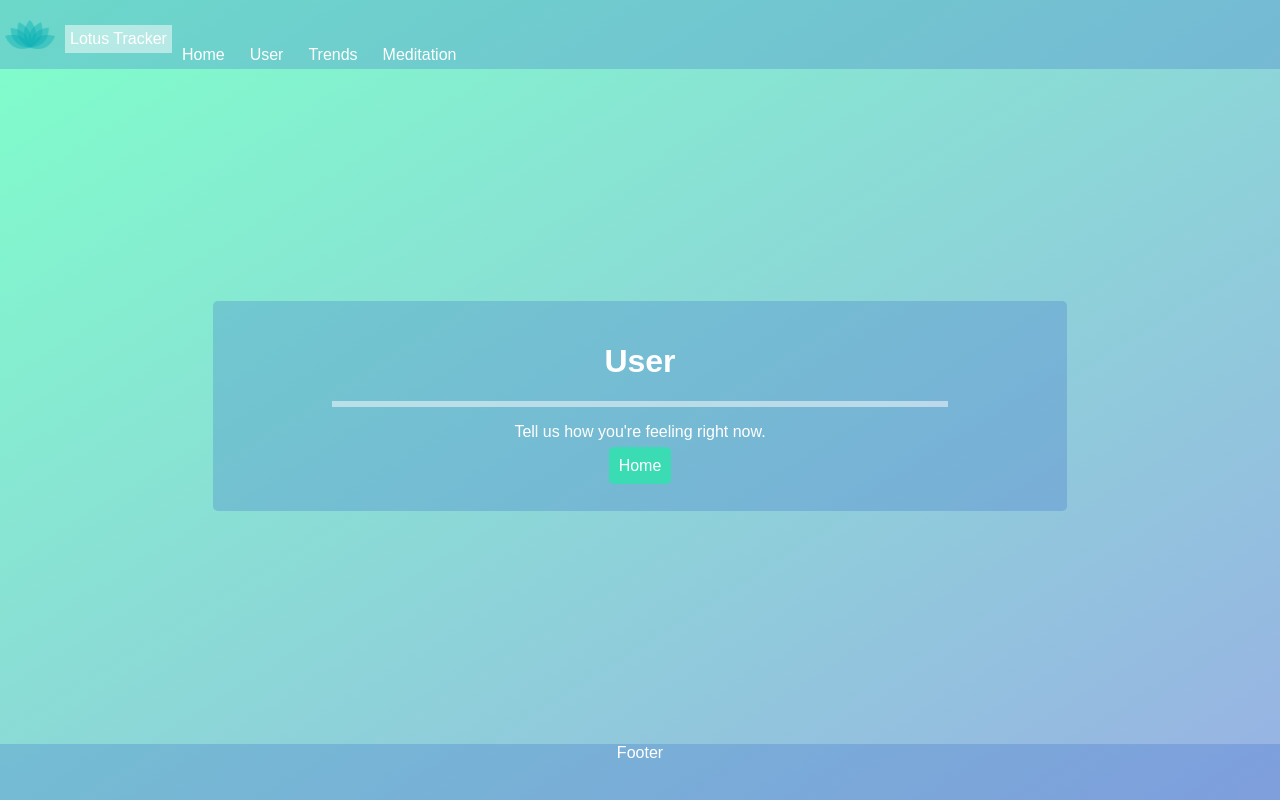
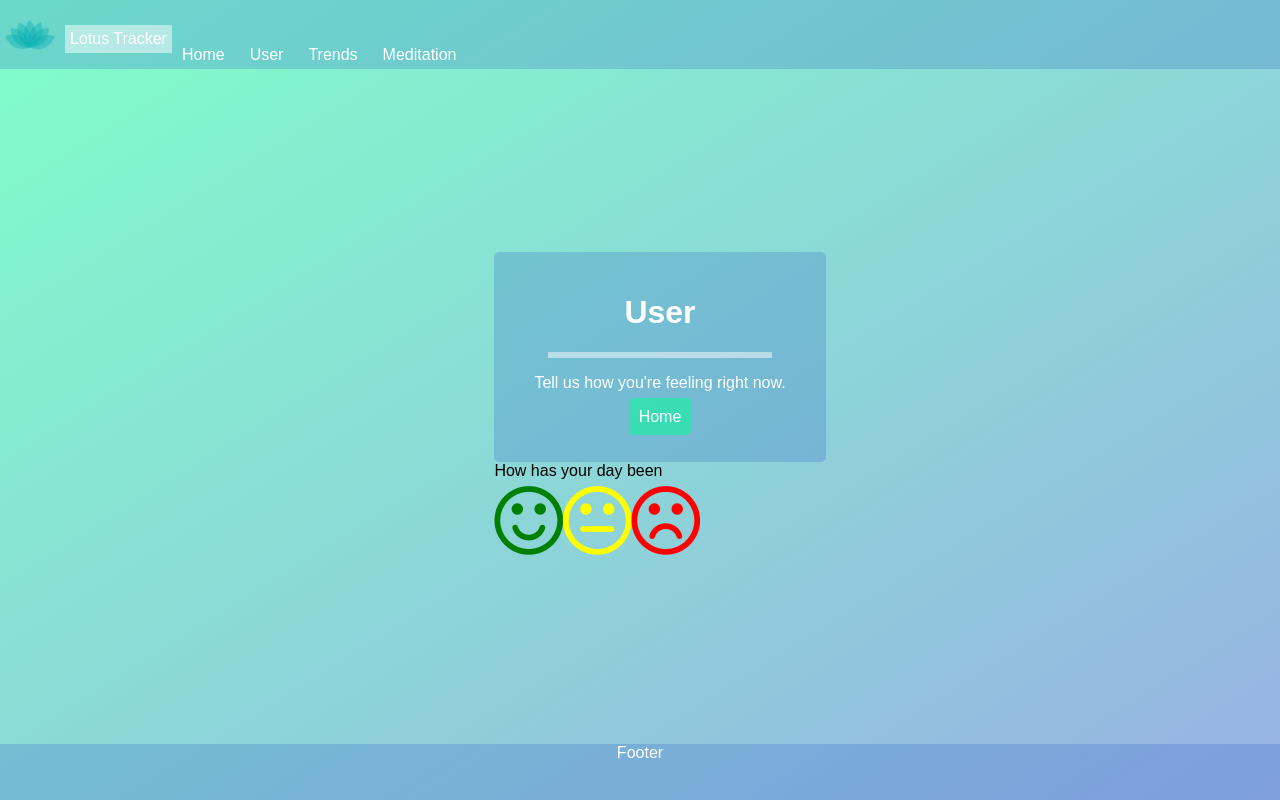
Before and after one commit to Squatch89/lotus, a React (Create React App) app in the folder client/: page /user in a window 1280 px wide. Built offline with nearby package versions, Linux system fonts and the light colour scheme.

Commit message:
User page implemented with user choices and conditional render for trends or meditation work

```diff
--- a/client/public/index.html
+++ b/client/public/index.html
@@ -10,6 +10,7 @@
     -->
     <link rel="manifest" href="%PUBLIC_URL%/manifest.json">
     <link rel="shortcut icon" href="%PUBLIC_URL%/favicon.ico">
+    <link rel="stylesheet" href="https://maxcdn.bootstrapcdn.com/font-awesome/4.7.0/css/font-awesome.min.css">
     <!--
       Notice the use of %PUBLIC_URL% in the tags above.
       It will be replaced with the URL of the `public` folder during the build.
@@ -28,17 +29,6 @@
     </noscript>
 
     <div id="root"></div>
-    <!--
-      This HTML file is a template.
-      If you open it directly in the browser, you will see an empty page.
-
-      You can add webfonts, meta tags, or analytics to this file.
-      The build step will place the bundled scripts into the <body> tag.
-
-      To begin the development, run `npm start` or `yarn start`.
-      To create a production bundle, use `npm run build` or `yarn build`.
-    -->
-
 
   </body>
 </html>
--- a/client/src/App.css
+++ b/client/src/App.css
@@ -4,6 +4,7 @@
     display: grid;
     grid-template-columns: [col1] 1fr [col2] 4fr [col3] 1fr [col4];
     grid-template-rows: [row1] 1fr [row2] 12fr [row3] 1fr [row4];
+    background: linear-gradient(to bottom right, rgba(0,255,150,0.5), rgba(50,100,200,0.5));
 }
 
 .container{
--- a/client/src/components/Button/Button.js
+++ b/client/src/components/Button/Button.js
@@ -4,7 +4,7 @@ import './Button.css';
 const Button = props => {
     return (
         [
-            <button onClick={() => props.clickHandler(props.id, props.name)} id={props.id}>{props.name}</button>
+            <button className="btn btn-primary btn-lg" onClick={() => props.clickHandler(props.id, props.name)} id={props.id}>{props.name}</button>
         ]
     )
 };
--- a/client/src/components/Meditation/Meditation.js
+++ b/client/src/components/Meditation/Meditation.js
@@ -76,7 +76,6 @@ class Meditation extends Component {
             )
         }
         else {
-
             return (
                 <BreathCircle {...this.state} clickHandler={this.clickHandler}/>
             )
--- a/client/src/components/User/User.css
+++ b/client/src/components/User/User.css
@@ -0,0 +1,11 @@
+#good {
+    color: green;
+}
+
+#neutral {
+    color: yellow;
+}
+
+#bad {
+    color: red;
+}
--- a/client/src/components/User/User.js
+++ b/client/src/components/User/User.js
@@ -1,9 +1,38 @@
-import React from 'react';
-import { Link } from 'react-router-dom';
+import React, {Component} from 'react';
+import {Link} from 'react-router-dom';
 import './User.css';
+
 // creates User component to render to the page
-const User = () => {
+class User extends Component {
+
+    constructor() {
+        super();
+        this.state = {
+            checkedIn: false
+        };
+    }
+
+    sendToDB = () => {
+    //this needs to send data to the db connected with the logged in user
+        //it should probably return something letting us know that it was successful
+
+        //will limit to one check in per day on DB side of things
+        //should update user if they come back to user page that they have already checked in
+    };
+
+
+    checkIn = (id) => {
+        console.log("ID: ", id.target.id);
+        this.setState({checkedIn: true});
+
+        //function to send data to the db of the logged in user
+        // sendToDB(id.target.id);
+    };
+
+    render() {
+        if (!this.state.checkedIn) {
             return (
+                <div>
                     <div className="jumbotron text-center">
                         <h1>User</h1>
                         <hr className="hr"/>
@@ -12,7 +41,36 @@ const User = () => {
                             <Link className="btn btn-primary btn-lg" to="/">Home</Link>
                         </p>
                     </div>
+                    <div>How has your day been</div>
+                    <i id="good" onClick={this.checkIn} className="fa fa-smile-o fa-5x" aria-hidden="true"/>
+                    <i id="neutral" onClick={this.checkIn} className="fa fa-meh-o fa-5x" aria-hidden="true"/>
+                    <i id="bad" onClick={this.checkIn} className="fa fa-frown-o fa-5x" aria-hidden="true"/>
+                </div>
             )
+        }
+        else {
+            return (
+                <MedOrTrend {...this.state}/>
+            )
+        }
+    }
+}
+
+const MedOrTrend = (props) => {
+    if (props.checkedIn) {
+        return (
+            <div>
+                <Link to="/trends">
+                    <button className="btn btn-primary btn-lg">Check Your Trends</button>
+                </Link>
+                <span>What would you like to do next</span>
+                <Link to="/meditation">
+                    <button className="btn btn-primary btn-lg">Do Some Meditation</button>
+                </Link>
+            </div>
+        )
+    }
 };
+
 // exports User for external use
 export default User;
--- a/client/src/index.css
+++ b/client/src/index.css
@@ -3,5 +3,4 @@ body {
   margin: 0;
   padding: 0;
   font-family: sans-serif;
-  background: linear-gradient(to bottom right, rgba(0,255,150,0.5), rgba(50,100,200,0.5));
 }
```
Also changed, not shown: 1 other file (tests, documents, lock files or other folders). Lines whose indentation alone changed are shown as unchanged.
